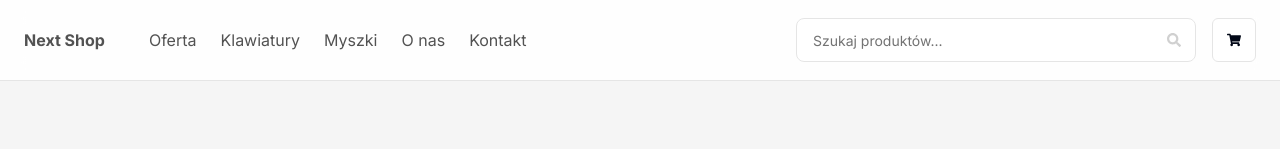
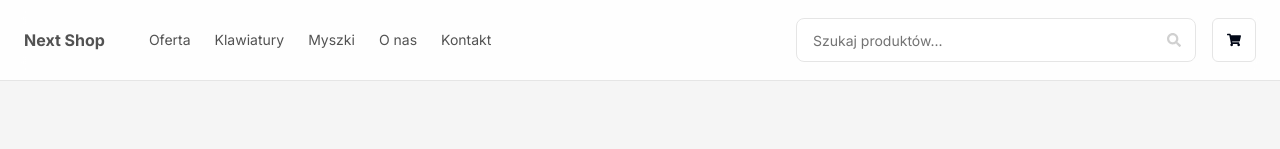
Before and after one commit to grzegorzpokorski/next-shop, a Next.js app: page /cart in a window 1280 px wide. Shown: the top 149 px of the page. Built offline with nearby package versions, Linux system fonts and the light colour scheme; no server answers.

Commit message:
feat: adjust font-size of header menu links

```diff
--- a/src/components/layout/Header/components/HeaderMenu/HeaderMenu.tsx
+++ b/src/components/layout/Header/components/HeaderMenu/HeaderMenu.tsx
@@ -44,7 +44,7 @@ export const HeaderMenu = () => {
           <SearchForm />
         </div>
         <ul
-          className="list-none flex flex-col items-center justify-center lg:flex-row gap-6 my-auto lg:my-0 whitespace-nowrap"
+          className="list-none flex flex-col items-center justify-center lg:flex-row gap-6 my-auto lg:my-0 whitespace-nowrap lg:text-sm"
           role="list"
           id="menu"
         >
```
